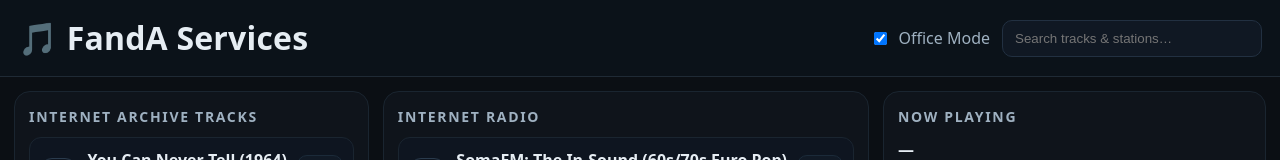
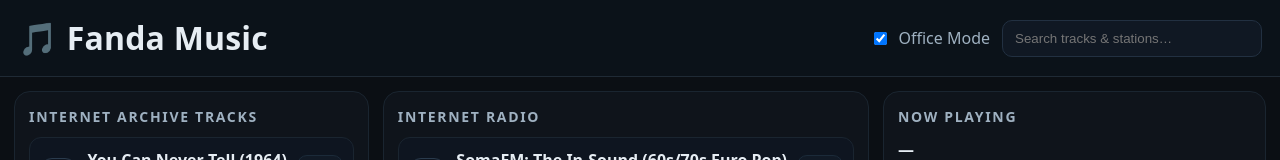
Before and after one commit to jromero88/jromero88.github.io, a plain HTML site: page index.html in a window 1280 px wide. Shown: the top 160 px of the page. Drawn offline with Linux system fonts and the light colour scheme.

Commit message:
Update index.html

```diff
--- a/index.html
+++ b/index.html
@@ -9,7 +9,7 @@
 </head>
 <body>
   <header class="topbar">
-    <h1>🎵 FandA Services</h1>
+    <h1>🎵 Fanda Music</h1>
     <div class="controls">
       <label class="toggle">
         <input id="officeMode" type="checkbox" checked />
```
